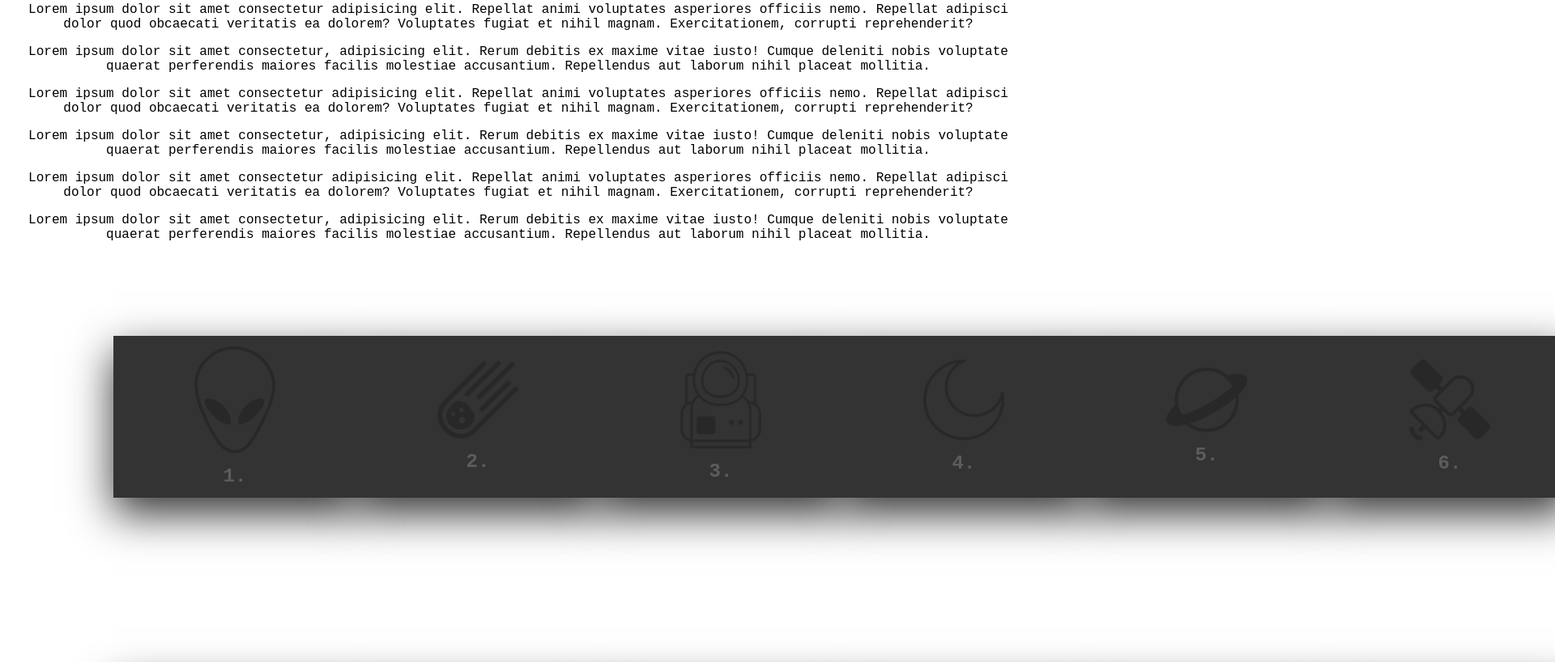
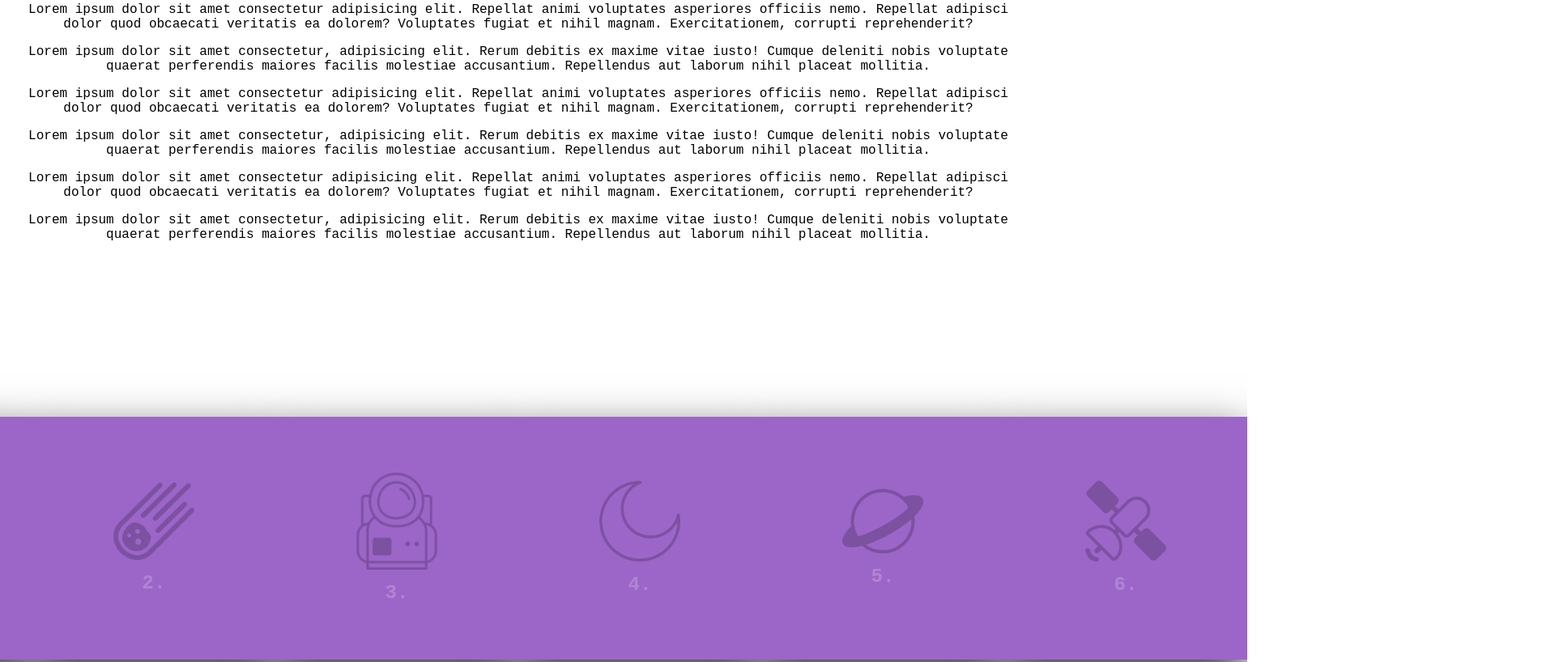
Before and after one commit to Tetka95/2024_mock_web_stranica, a plain HTML site: page index.html in a window 1280 px wide. Shown: the part 111-929 px from the top of the page at 81% size, 1920 px wide, since content can reach past the window. Drawn offline with Linux system fonts and the light colour scheme.

Commit message:
dorađen css i kostur stranice

```diff
--- a/index.css
+++ b/index.css
@@ -3,10 +3,10 @@ body {
     font-family: 'Courier New', Courier, monospace;
 }
 .container {
-    width: 1000px;
+    width: 960px;
     position: relative;
     display: flex;
-    justify-content: space-between;
+    justify-content: center;
     margin: 15px auto;
 }
 
@@ -17,22 +17,22 @@ body {
 
 .container .card .face {
     width: 300px;
-    height: 200px;
+    height: 300px;
     transition: 0.5s;
 }
 
 .container .card .face.face1 {
     position: relative;
-    background: #333;
+    background: #9c66c9;
     display: flex;
     justify-content: center;
     align-items: center;
     z-index: 1;
-    transform: translateY(100px);
+    transform: translateY(200px);
 }
 
 .container .card:hover .face.face1 {
-    background: #ff0057;
+    background: #79e4e4;
     transform: translateY(0);
 }
 
--- a/index.html
+++ b/index.html
@@ -71,6 +71,12 @@
                     <div class="face face2">
                         <div class="content">
                             <p>
+                                Potrebno je HTML dokumentu dodijeliti naslov "My Portfolio". <br>
+                                Sta je potrebno napisati unutar < head > oznake HTML dokumenta kako bi se to postiglo? <br>
+                                1.	< title >My Portfolio</ title >     //// TOCNO <br>
+                                2.	< hl >My Portfolio</ hl > <br>
+                                3.	< header >My Portfolio</ hl > <br>
+                                4.	Zadatak nije moguce rijesiti u HTML <br>
 
                             </p>
                             <a href="#">Read more</a>
```
